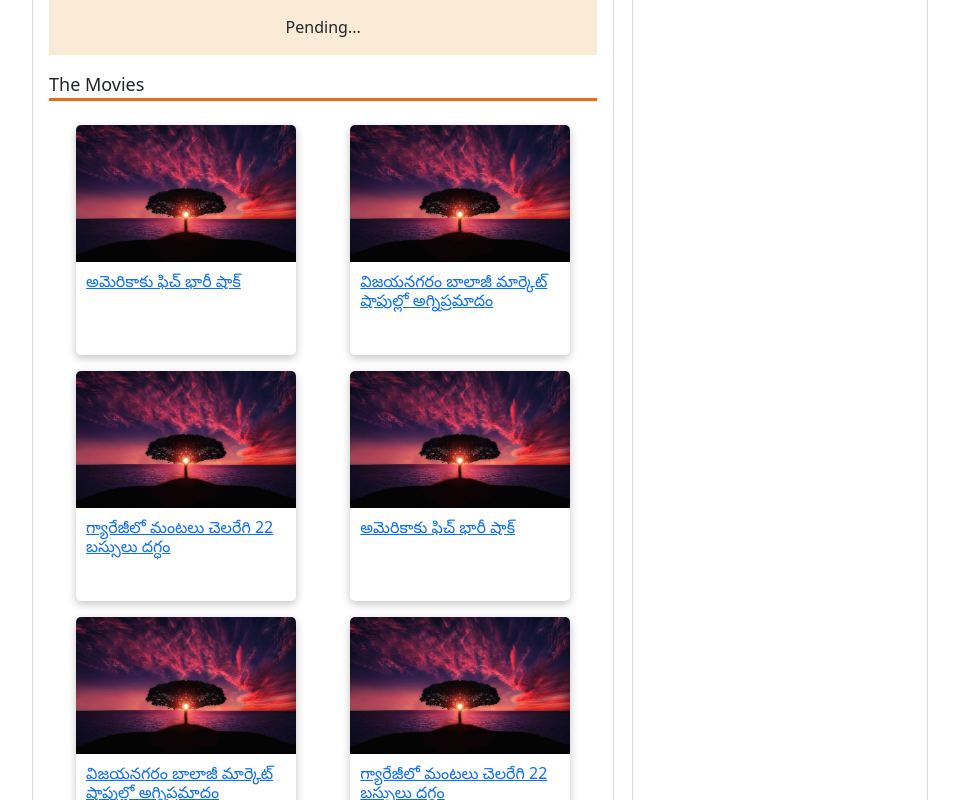
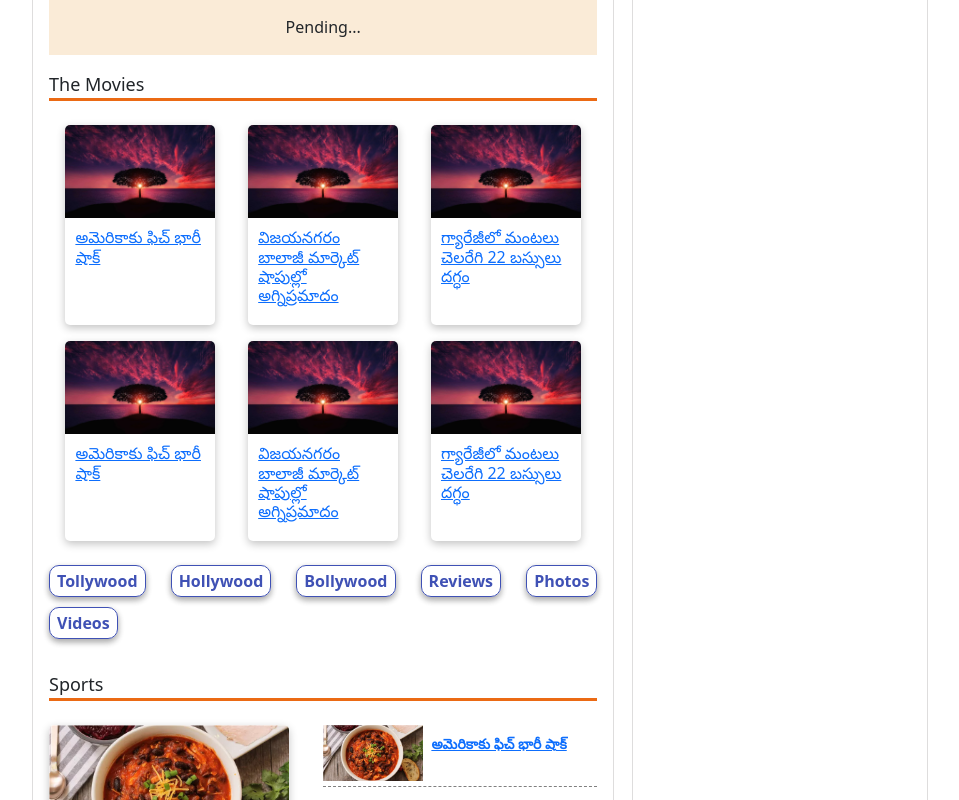
Before and after one commit to zehrakhan19/ats-news-web-template, a React (Create React App) app: page / in a window 1280 px wide. Shown: the part 1060-1860 px from the top of the page, without its empty margins (160-1119 px from the left). Built offline with nearby package versions, Linux system fonts and the light colour scheme.

Commit message:
fixed width of card

```diff
--- a/src/Components/ActionCard/ActionCards.jsx
+++ b/src/Components/ActionCard/ActionCards.jsx
@@ -15,8 +15,8 @@ const ActionCards = ({ size, data }) => {
       <div
         className="card-wrapper"
         style={{
-          height: size === "big" ? "230px" : "200px",
-          maxWidth: size === "big" ? "220px" : "200px",
+          height: size === "big" ? "200px" : "200px",
+          maxWidth: size === "big" ? "150px" : "200px",
         }}
         // onClick={() => handleExpandClick()}
       >
```
